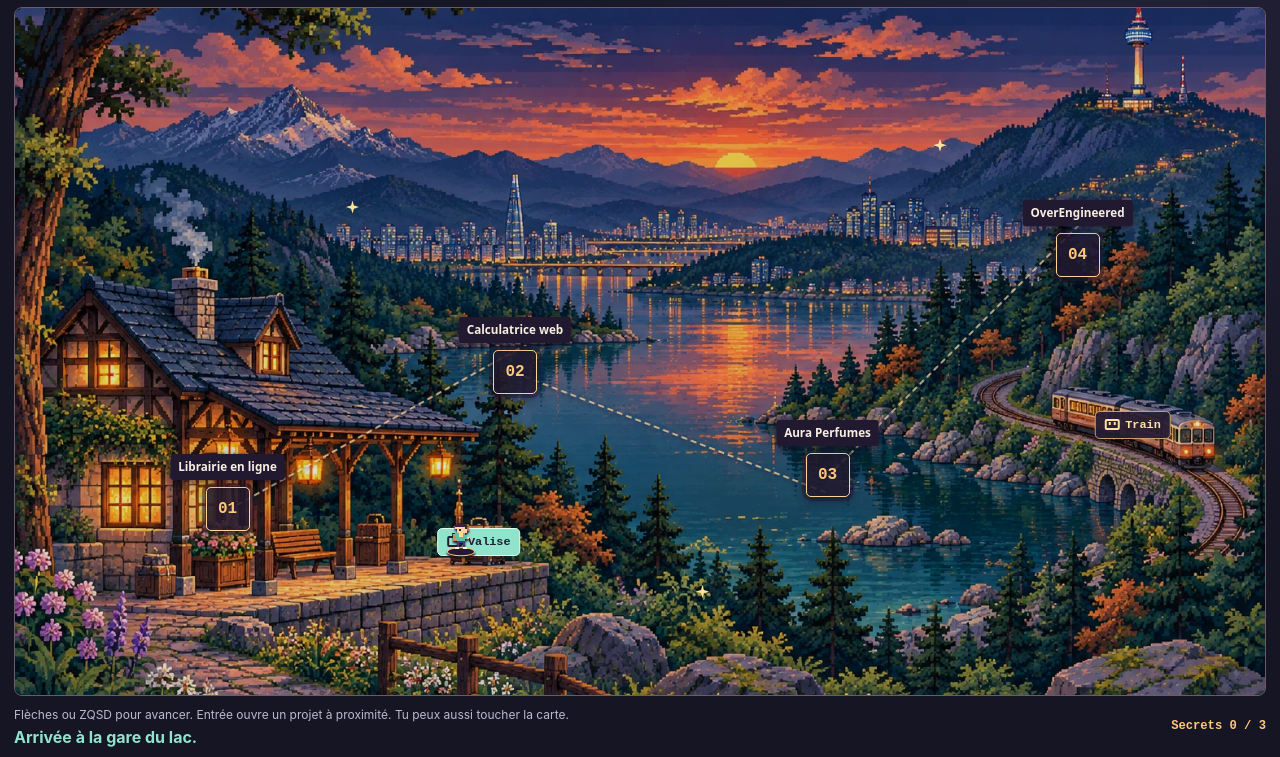
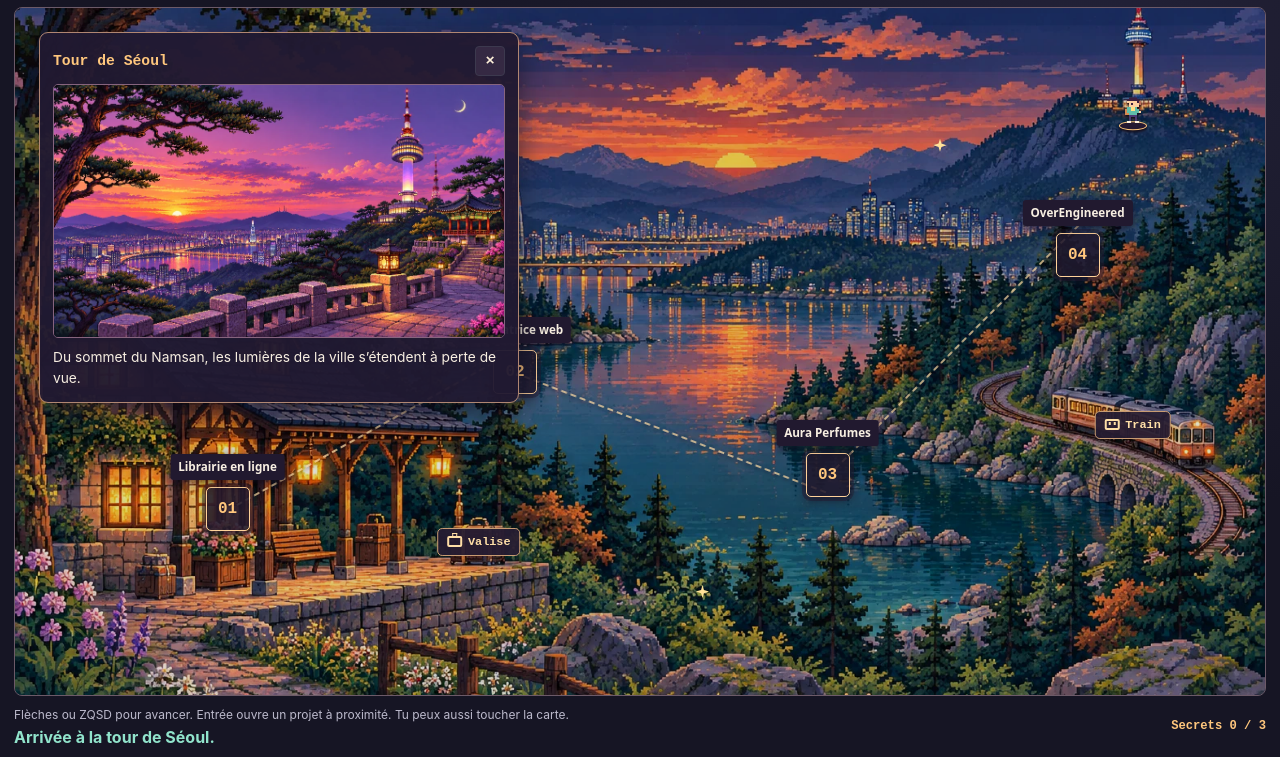
Before and after one commit to mael-bdg/mael-bdg.github.io, a plain HTML site: page explorer.html in a window 1280 px wide. Both pictures are taken after a click on the button "Train". Shown: the part 43-800 px from the top of the page. Drawn offline with Linux system fonts and the light colour scheme.

Commit message:
Emmener le train à la tour de Séoul

```diff
--- a/explorer.html
+++ b/explorer.html
@@ -128,6 +128,13 @@
   .landmark {padding:5px 7px;font-size:.65rem}
   .discovery-item {grid-template-columns:57px 1fr}
 }
+.discovery-panel[data-mode="tower"] {width:min(480px,calc(100% - 16px))}
+.tower-view {margin:0}
+.tower-view img {
+  display:block;width:100%;aspect-ratio:16 / 9;object-fit:cover;
+  border-radius:5px;border:1px solid #86647e;background:#30233b;
+}
+.tower-view figcaption {margin-top:9px;font-size:.86rem;line-height:1.5}
 </style>
 </head>
 <body>
@@ -188,6 +195,7 @@
   const panel = map.querySelector('.discovery-panel');
   const panelTitle = panel.querySelector('h2');
   const panelItems = panel.querySelector('.discovery-items');
+  const towerPicture = document.createElement('img');
   const closePanel = panel.querySelector('.discovery-close');
   const found = new Set();
   const artworkTitles = [
@@ -271,6 +279,22 @@
   function updatePanel() {
     if (!panelMode) return;
     const english = document.documentElement.lang === 'en';
+    panel.dataset.mode = panelMode;
+    if (panelMode === 'tower') {
+      panelTitle.textContent = english ? 'Seoul Tower' : 'Tour de Séoul';
+      const item = document.createElement('li');
+      const view = document.createElement('figure');
+      view.className = 'tower-view';
+      towerPicture.alt = english ? 'The illuminated tower above Seoul at dusk' : 'La tour illuminée au-dessus de Séoul au crépuscule';
+      const caption = document.createElement('figcaption');
+      caption.textContent = english ? 'From the top of Namsan, the city lights stretch out below.'
+        : 'Du sommet du Namsan, les lumières de la ville s’étendent à perte de vue.';
+      view.append(towerPicture, caption);
+      item.append(view);
+      panelItems.replaceChildren(item);
+      panel.hidden = false;
+      return;
+    }
     const isCase = panelMode === 'case';
     panelTitle.textContent = isCase ? (english ? 'Travel suitcase' : 'Valise de voyage')
       : (english ? 'Secret discovered' : 'Secret découvert');
@@ -306,17 +330,25 @@
     map.focus({preventScroll:true});
   }
 
-  function alignLandmarks() {
+  function mapPicturePoint(worldX, worldY) {
     const width = map.clientWidth;
     const height = map.clientHeight;
     const pictureWidth = artwork.naturalWidth || 1536;
     const pictureHeight = artwork.naturalHeight || 1024;
     const scale = Math.max(width / pictureWidth, height / pictureHeight);
+    const x = width / 2 + (worldX - .5) * pictureWidth * scale;
+    const y = height / 2 + (worldY - .5) * pictureHeight * scale;
+    return {
+      x: Math.max(37, Math.min(width - 37, x)),
+      y: Math.max(28, Math.min(height - 28, y)),
+    };
+  }
+
+  function alignLandmarks() {
     for (const landmark of landmarks) {
-      const x = width / 2 + (Number(landmark.dataset.worldX) - .5) * pictureWidth * scale;
-      const y = height / 2 + (Number(landmark.dataset.worldY) - .5) * pictureHeight * scale;
-      landmark.style.setProperty('--hot-x', `${Math.max(37, Math.min(width - 37, x))}px`);
-      landmark.style.setProperty('--hot-y', `${Math.max(28, Math.min(height - 28, y))}px`);
+      const {x, y} = mapPicturePoint(Number(landmark.dataset.worldX), Number(landmark.dataset.worldY));
+      landmark.style.setProperty('--hot-x', `${x}px`);
+      landmark.style.setProperty('--hot-y', `${y}px`);
     }
     render();
   }
@@ -329,11 +361,12 @@
     const first = landmarks.find(landmark => landmark.dataset.landmark === 'train');
     const x = parseFloat(first.style.getPropertyValue('--hot-x')) / map.clientWidth;
     const y = parseFloat(first.style.getPropertyValue('--hot-y')) / map.clientHeight;
-    const destination = landmarks.find(landmark => landmark.dataset.landmark === 'case');
-    const arrivalX = (parseFloat(destination.style.getPropertyValue('--hot-x')) - 18) / map.clientWidth;
-    const arrivalY = (parseFloat(destination.style.getPropertyValue('--hot-y')) + 18) / map.clientHeight;
+    if (!towerPicture.hasAttribute('src')) towerPicture.src = 'tour-seoul.webp';
+    const tower = mapPicturePoint(.894, .223);
+    const arrivalX = tower.x / map.clientWidth;
+    const arrivalY = tower.y / map.clientHeight;
     riding = true;
-    trainMessage = ['Prochain arrêt : la gare du lac !', 'Next stop: Lakeside Station!'];
+    trainMessage = ['Prochain arrêt : la tour de Séoul !', 'Next stop: Seoul Tower!'];
     avatar.classList.add('is-riding');
     positionAt(x, y);
     updateStatus();
@@ -341,15 +374,19 @@
     function ride(time) {
       const progress = reducedMotion ? 1 : Math.min(1,(time - started) / 1650);
       const eased = progress * progress * (3 - 2 * progress);
-      positionAt(x + (arrivalX - x) * eased, y + (arrivalY - y) * eased - .13 * Math.sin(Math.PI * eased));
+      positionAt(x + (arrivalX - x) * eased - .07 * Math.sin(Math.PI * eased),
+        y + (arrivalY - y) * eased);
       if (progress < 1) {
         requestAnimationFrame(ride);
         return;
       }
       riding = false;
       avatar.classList.remove('is-riding');
-      trainMessage = ['Arrivée à la gare du lac.', 'Arrived at Lakeside Station.'];
+      trainMessage = ['Arrivée à la tour de Séoul.', 'Arrived at Seoul Tower.'];
+      panelMode = 'tower';
+      updatePanel();
       updateStatus();
+      closePanel.focus({preventScroll:true});
     }
     requestAnimationFrame(ride);
   }
```
Also changed, not shown: tour-seoul.webp (added).
